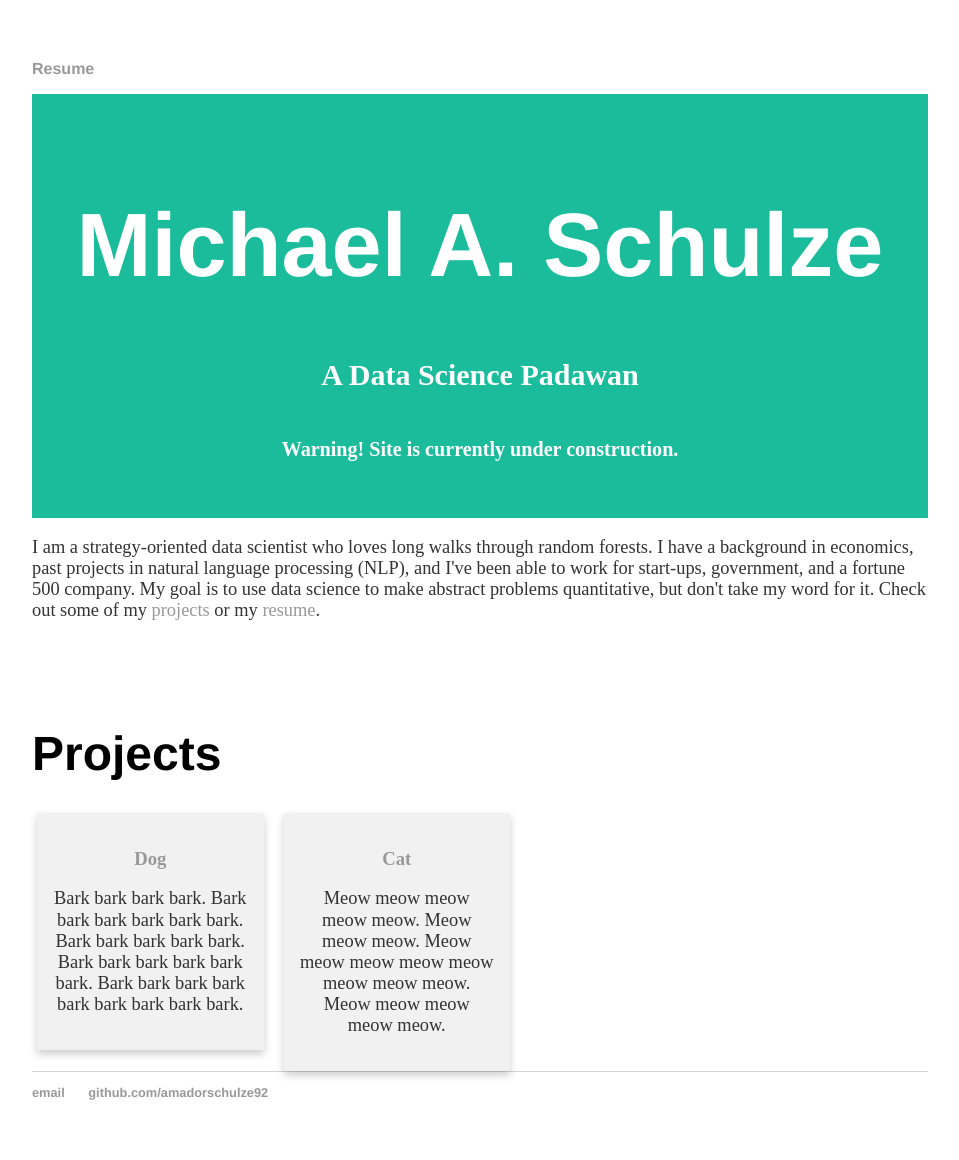
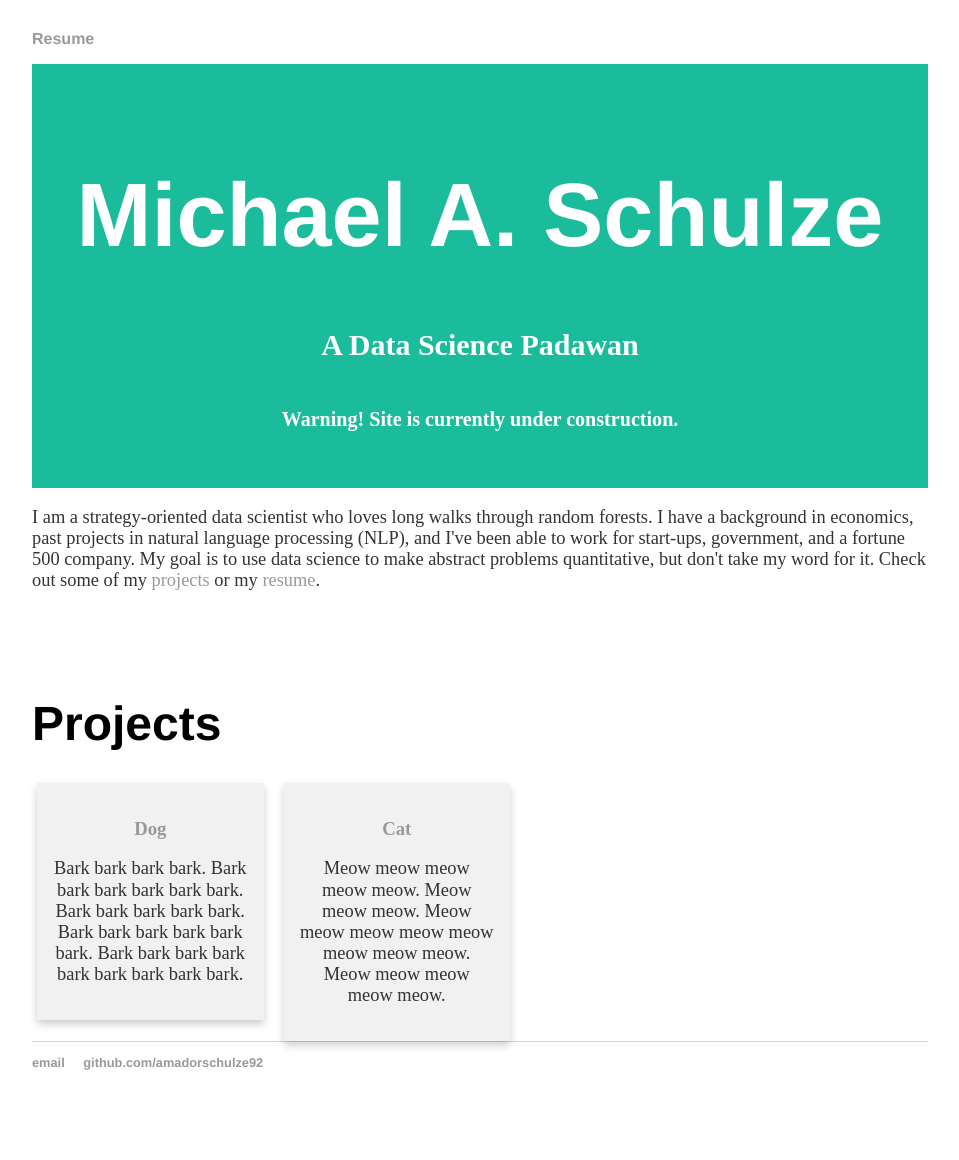
Before and after one commit to amadorschulze92/amadorschulze92.github.io, a Jekyll site: the page built from index.html, in a window 1280 px wide. Shown: the whole page, without its empty margins (160-1119 px from the left). Built offline with Jekyll 4.4.1, drawn with Linux system fonts in a browser that asks for light colours; after the commit the page ends 1100 px from its top, so only the background shows below that.

Commit message:
play with margins

```diff
--- a/assets/css/main.css
+++ b/assets/css/main.css
@@ -3,7 +3,7 @@
 }
 
 body {
-    margin: 60px auto;
+    margin: 30px auto;
     width: 70%;
 }
 
@@ -16,7 +16,7 @@ nav ul, footer ul {
 
 nav ul li, footer ul li {
     display: inline;
-    margin-right: 20px;
+    margin-right: 15px;
 }
 
 a {
```
